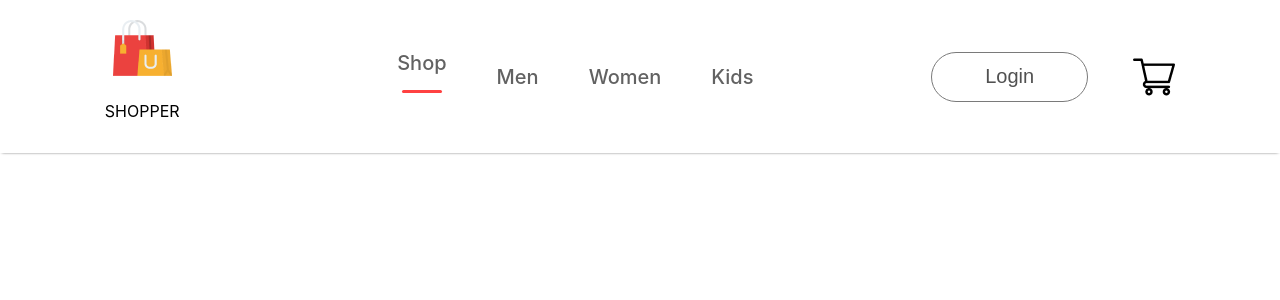
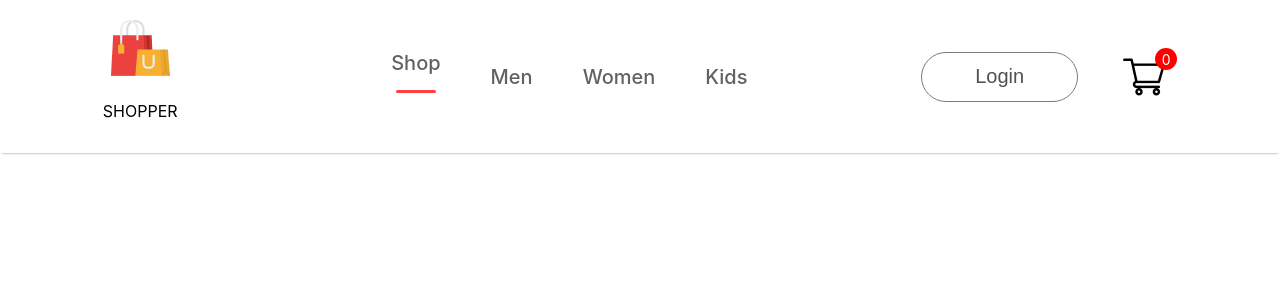
Before and after one commit to imsp18/E-commerce-website, a React (Create React App) app: page / in a window 1280 px wide. Shown: the top 300 px of the page. Built offline with nearby package versions, Linux system fonts and the light colour scheme; the HTML template or start-up script is replaced by a standard one.

Commit message:
UI: updated navbar cart

```diff
--- a/src/Components/Navbar/Navbar.css
+++ b/src/Components/Navbar/Navbar.css
@@ -61,3 +61,22 @@
     font-weight: 500;
     background-color: white ;
 }
+
+.nav-login-cart button:hover{
+    background-color: #f3f3f3;
+    cursor: pointer;
+}
+
+.nav-cart-count{
+    width: 22px;
+    height: 22px;
+    display: flex;
+    align-items: center;
+    justify-content: center;
+    margin-top:  -35px;
+    margin-left: -55px;
+    font-size: 14px;
+    border-radius: 11px;
+    background-color: red;
+    color: white;
+}
--- a/src/Components/Navbar/Navbar.jsx
+++ b/src/Components/Navbar/Navbar.jsx
@@ -19,6 +19,7 @@
         <div className="nav-login-cart">
           <button>Login</button>
           <img src={cart_icon} alt="cart" />
+          <div className="nav-cart-count">0</div>
         </div>
     </div>
   )
```
